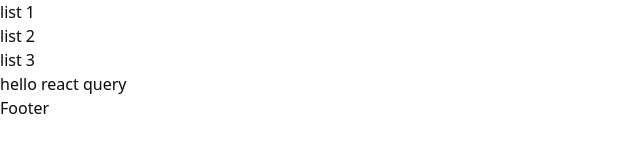
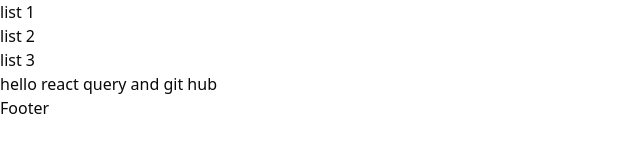
Before and after one commit to habibollahi24/trains, a React (Vite) app: page / in a window 1280 px wide. Shown: the top 162 px of the page, without its empty margins (0-640 px from the left). Built offline with nearby package versions, Linux system fonts and the light colour scheme.

Commit message:
add github to mainn

```diff
--- a/src/page/HomePage.tsx
+++ b/src/page/HomePage.tsx
@@ -5,7 +5,7 @@ function HomePage() {
   return (
     <>
       <Navbar />
-      <p>hello react query</p>
+      <p>hello react query and git hub</p>
       <Footer />
     </>
   );
```
